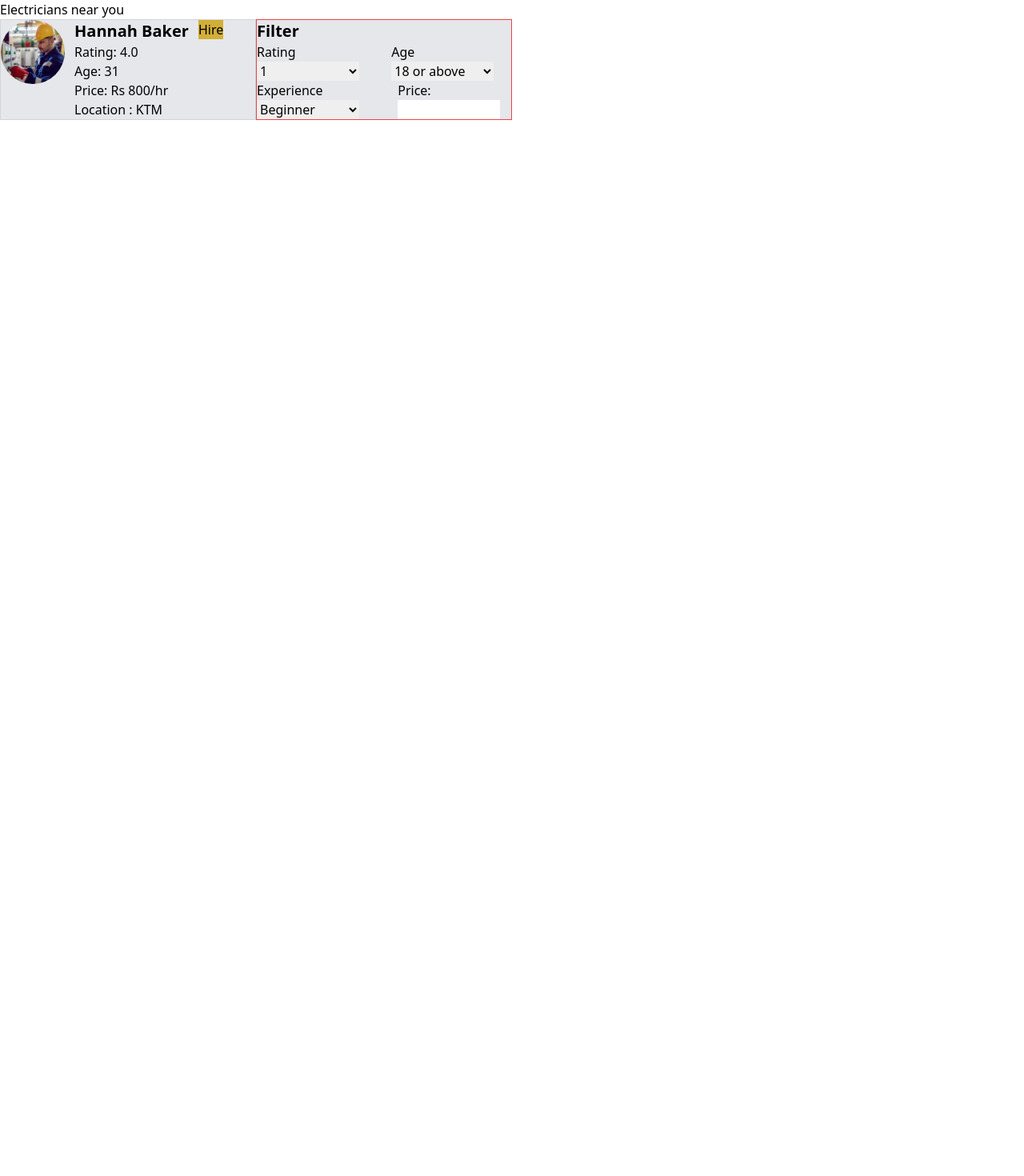
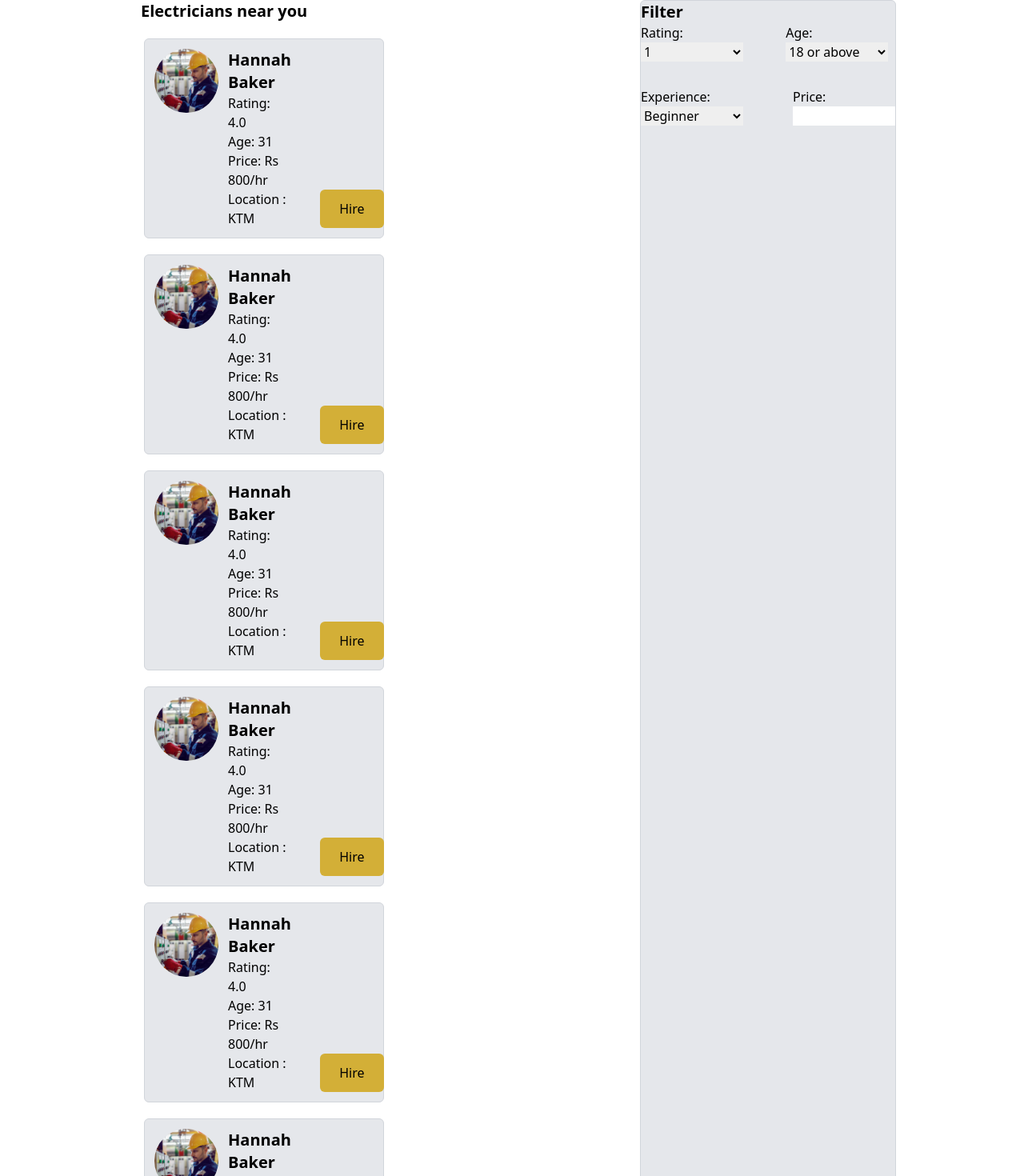
Before and after one commit to gautamalish/FinalYearProject, a React (Vite) app in the folder client/: page /workers in a window 1280 px wide. Shown: the top 1470 px of the page at 80% size. Before the commit the page ends 800 px from the top, so only its background shows below. Built offline with nearby package versions, Linux system fonts and the light colour scheme; no server answers.

Commit message:
worker list page frontend done

```diff
--- a/client/src/pages/WorkerList.jsx
+++ b/client/src/pages/WorkerList.jsx
@@ -3,10 +3,10 @@ import electrician from "../assets/electrician.avif";
 const WorkerList = () => {
   return (
     <div>
-      <h1>Electricians near you</h1>
-      <div className="flex items-center">
-        <div className="left w-1/4">
-          <div className="border border-gray-300 flex gap-3 bg-gray-200 ">
+      <div className="flex justify-around">
+        <div className="left w-1/4 flex flex-col gap-5">
+          <h1 className="text-xl font-bold pl-4">Electricians near you</h1>
+          <div className="border border-gray-300 flex gap-3 bg-gray-200 ml-5 rounded-md p-3 worker">
             <img
               src={electrician}
               alt="Profile"
@@ -19,17 +19,115 @@ const WorkerList = () => {
               <p>Price: Rs 800/hr</p>
               <p>Location : KTM</p>
             </div>
+            <div className="flex ml-6">
+              <button className="bg-gold w-20 px-5 py-3 rounded-md font-medium self-end">
+                Hire
+              </button>
+            </div>
+          </div>
+          <div className="border border-gray-300 flex gap-3 bg-gray-200 ml-5 rounded-md p-3">
+            <img
+              src={electrician}
+              alt="Profile"
+              className="w-20 h-20 rounded-full object-cover"
+            />
             <div>
-              <button className="bg-gold">Hire</button>
+              <h1 className="text-xl font-bold">Hannah Baker</h1>
+              <p>Rating: 4.0</p>
+              <p>Age: 31</p>
+              <p>Price: Rs 800/hr</p>
+              <p>Location : KTM</p>
+            </div>
+            <div className="flex ml-6">
+              <button className="bg-gold w-20 px-5 py-3 rounded-md font-medium self-end">
+                Hire
+              </button>
+            </div>
+          </div>
+          <div className="border border-gray-300 flex gap-3 bg-gray-200 ml-5 rounded-md p-3">
+            <img
+              src={electrician}
+              alt="Profile"
+              className="w-20 h-20 rounded-full object-cover"
+            />
+            <div>
+              <h1 className="text-xl font-bold">Hannah Baker</h1>
+              <p>Rating: 4.0</p>
+              <p>Age: 31</p>
+              <p>Price: Rs 800/hr</p>
+              <p>Location : KTM</p>
+            </div>
+            <div className="flex ml-6">
+              <button className="bg-gold w-20 px-5 py-3 rounded-md font-medium self-end">
+                Hire
+              </button>
+            </div>
+          </div>
+          <div className="border border-gray-300 flex gap-3 bg-gray-200 ml-5 rounded-md p-3">
+            <img
+              src={electrician}
+              alt="Profile"
+              className="w-20 h-20 rounded-full object-cover"
+            />
+            <div>
+              <h1 className="text-xl font-bold">Hannah Baker</h1>
+              <p>Rating: 4.0</p>
+              <p>Age: 31</p>
+              <p>Price: Rs 800/hr</p>
+              <p>Location : KTM</p>
+            </div>
+            <div className="flex ml-6">
+              <button className="bg-gold w-20 px-5 py-3 rounded-md font-medium self-end">
+                Hire
+              </button>
+            </div>
+          </div>
+          <div className="border border-gray-300 flex gap-3 bg-gray-200 ml-5 rounded-md p-3">
+            <img
+              src={electrician}
+              alt="Profile"
+              className="w-20 h-20 rounded-full object-cover"
+            />
+            <div>
+              <h1 className="text-xl font-bold">Hannah Baker</h1>
+              <p>Rating: 4.0</p>
+              <p>Age: 31</p>
+              <p>Price: Rs 800/hr</p>
+              <p>Location : KTM</p>
+            </div>
+            <div className="flex ml-6">
+              <button className="bg-gold w-20 px-5 py-3 rounded-md font-medium self-end">
+                Hire
+              </button>
+            </div>
+          </div>
+          <div className="border border-gray-300 flex gap-3 bg-gray-200 ml-5 rounded-md p-3">
+            <img
+              src={electrician}
+              alt="Profile"
+              className="w-20 h-20 rounded-full object-cover"
+            />
+            <div>
+              <h1 className="text-xl font-bold">Hannah Baker</h1>
+              <p>Rating: 4.0</p>
+              <p>Age: 31</p>
+              <p>Price: Rs 800/hr</p>
+              <p>Location : KTM</p>
+            </div>
+            <div className="flex ml-6">
+              <button className="bg-gold w-20 px-5 py-3 rounded-md font-medium self-end">
+                Hire
+              </button>
             </div>
           </div>
         </div>
-        <div className="right border border-gray-300 bg-gray-200 w-1/4 border border-red-500">
+        {/* Filter */}
+        <div className="right border border-gray-300 bg-gray-200 w-1/4 filter rounded-md sticky top-5">
           <h1 className="text-xl font-bold">Filter</h1>
-          <div className="flex flex-col">
-            <div className="flex">
+          <div className="flex flex-col items-center gap-8">
+            <div className="flex gap-7">
               <div>
-                <label for="rating">Rating</label>
+                <label for="rating">Rating:</label>
                 <select name="rating" id="rating" className="w-32">
                   <option value="1">1</option>
                   <option value="2">2</option>
@@ -39,7 +137,7 @@ const WorkerList = () => {
                 </select>
               </div>
               <div>
-                <label for="age">Age</label>
+                <label for="age">Age:</label>
                 <select name="age" id="age" className="w-32">
                   <option value="18 or above">18 or above</option>
                   <option value="30 or above">30 or above</option>
@@ -48,9 +146,9 @@ const WorkerList = () => {
                 </select>
               </div>
             </div>
-            <div className="flex">
+            <div className="flex gap-7">
               <div>
-                <label for="exp">Experience</label>
+                <label for="exp">Experience:</label>
                 <select name="exp" id="exp" className="w-32">
                   <option value="Beginner">Beginner</option>
                   <option value="1">1+ Year</option>
```
